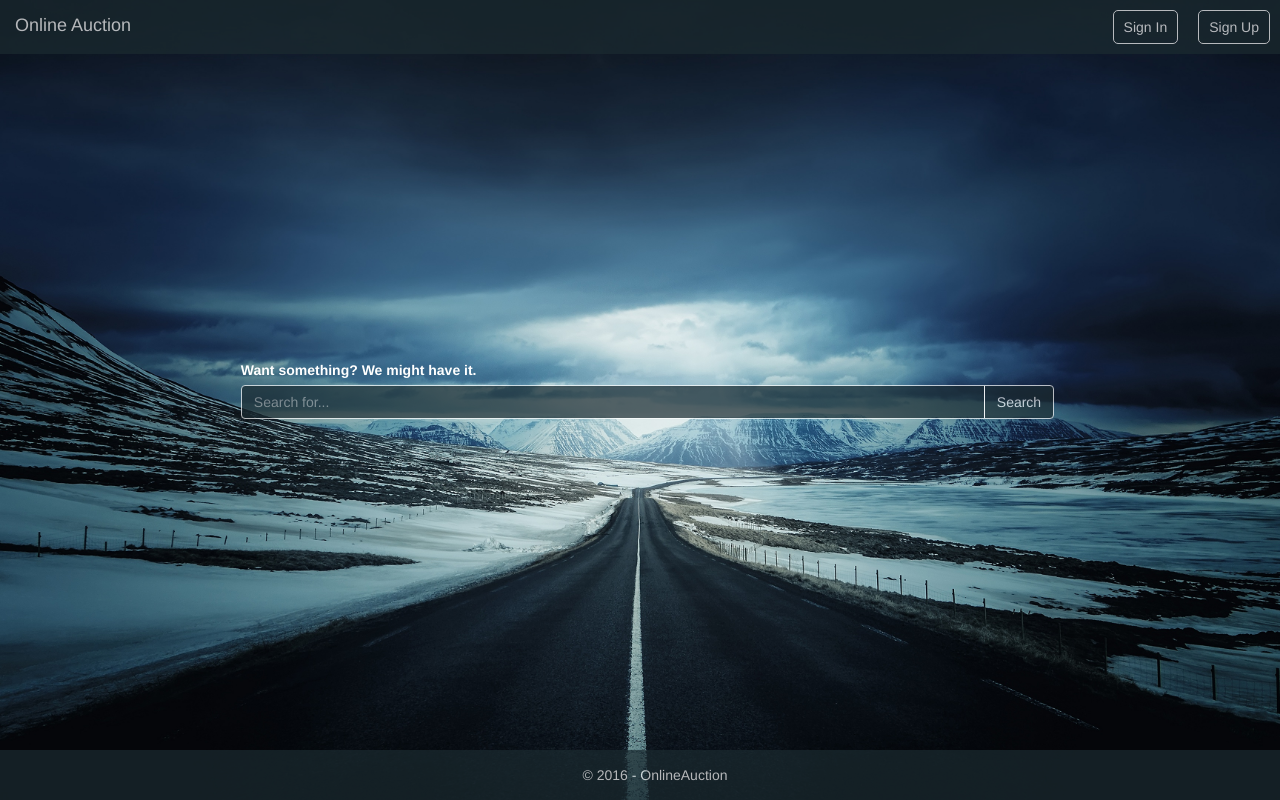
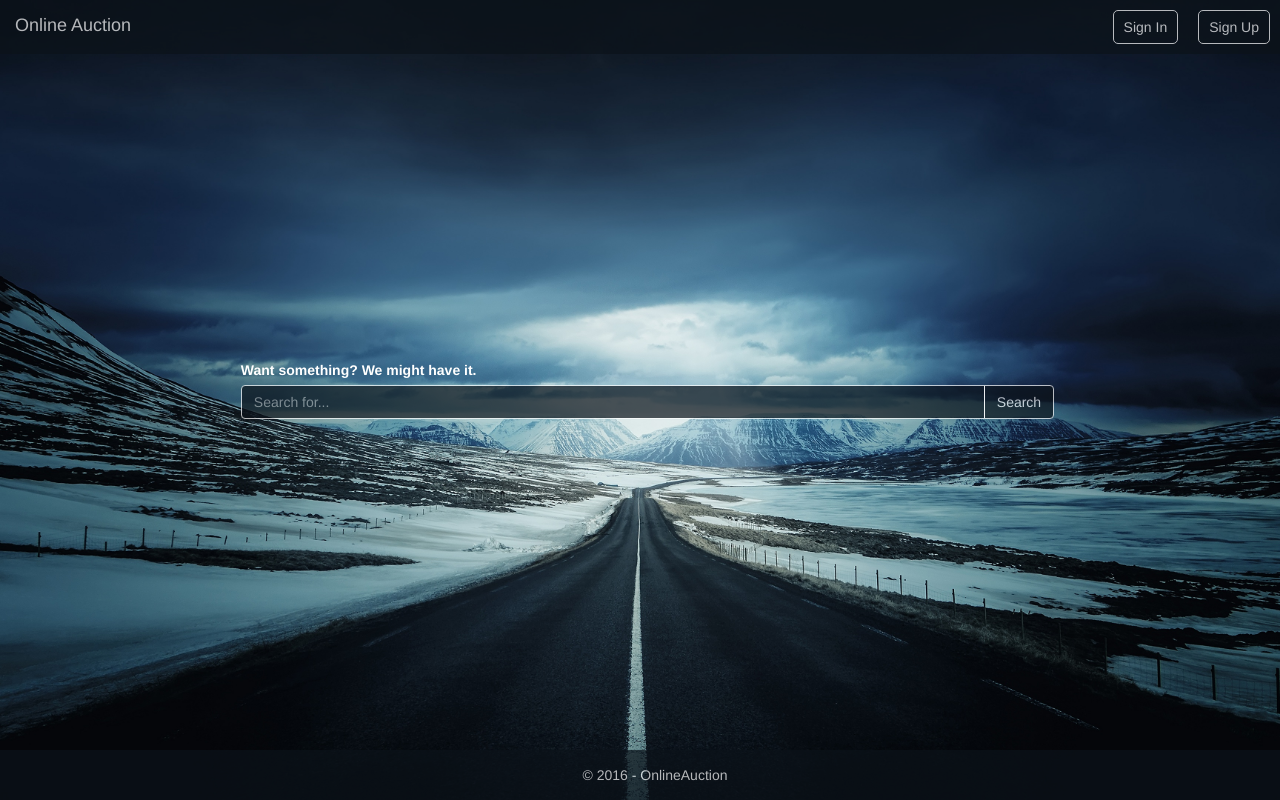
Before and after one commit to aleckleyer/OnlineAuction, a PHP site: page /PowerliftingHub/ in a window 1280 px wide. Run offline with PHP 8.4, Linux system fonts and the light colour scheme.

Commit message:
Changed colors

```diff
--- a/css/main.css
+++ b/css/main.css
@@ -19,12 +19,12 @@
 .navbar{
     border-radius:0px!important;
     border:none;
-    background-color:#1c2b31;
+    background-color:#0c131b;
     opacity:.70;
 }
 
 .navbar-default .navbar-nav>.active>a, .navbar-default .navbar-nav>.active>a:focus, .navbar-default .navbar-nav>.active>a:hover{
-    background-color: #1c2b31;
+    background-color: #0c131b;
 }
 
 .navBtn{
@@ -32,27 +32,27 @@
     padding-right: 10px;
     margin:10px;
     border-radius:5px;
-    background-color:#1c2b31;
+    background-color:#0c131b;
     border-color:#ffffff;
     color:#ffffff;
 }
 
 #searchInput{
     opacity:.70;
-    background-color:#1c2b31;
+    background-color:#0c131b;
     border-color:#ffffff;
     color:#ffffff;
 }
 
 #searchBtn{
     opacity:.70;
-    background-color:#1c2b31;
+    background-color:#0c131b;
     border-color:#ffffff;
     color:#ffffff;
 }
 
 .navBtn:hover, #searchBtn:hover, .navBtn:active, #searchBtn:active, .navBtn:focus, #searchBtn:focus{
-    background-color:#0a0f12!important;
+    background-color:#0c131b!important;
     color:#ffffff!important;
 }
 
```
